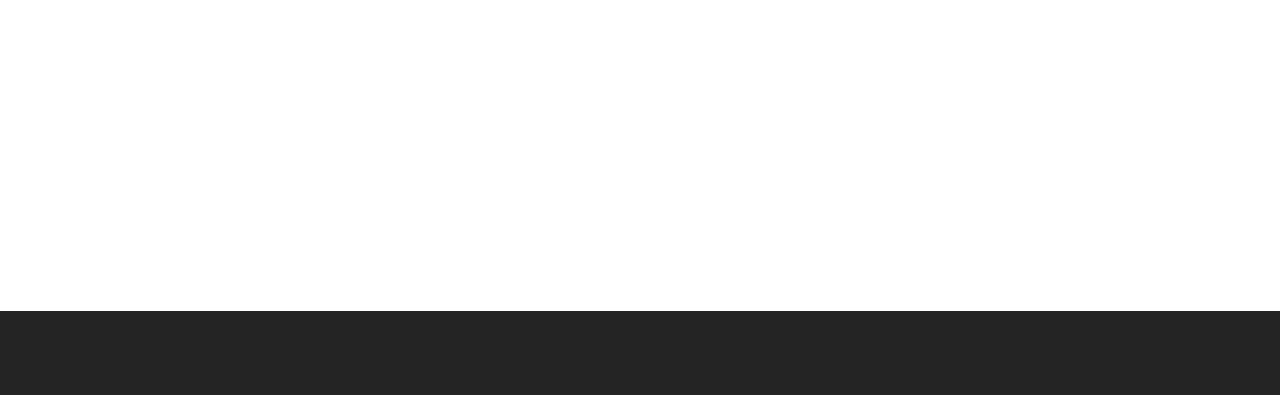
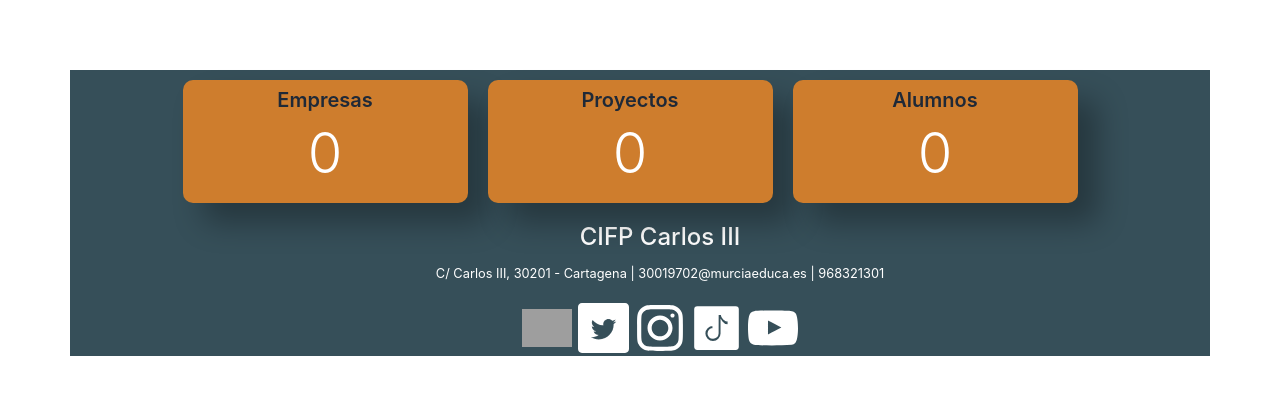
Before and after one commit to MkS2244/ReactMarcapersonalFP, a React (Vite) app: page / in a window 1280 px wide. Shown: the part 489-884 px from the top of the page. Before the commit the page ends 800 px from the top, so only its background shows below. Built offline with nearby package versions, Linux system fonts and the light colour scheme; grey boxes are pictures that could not be loaded.

Commit message:
Footer en el Home

```diff
--- a/src/App.css
+++ b/src/App.css
@@ -12,9 +12,6 @@
   transition: filter 300ms;
 }
 
-
-
-
 .card {
   padding: 2em;
 }
--- a/src/components/Footer/Footer.css
+++ b/src/components/Footer/Footer.css
@@ -0,0 +1,49 @@
+a , a:hover, a:active{
+    text-decoration: none;
+    color: white;
+}
+
+footer{
+    background-color: #364f59;
+    color: white;
+}
+
+ul li{
+    list-style-type: none;
+    display: inline;
+}
+
+.display-4 {
+    font-size: 3.5rem;
+    font-weight: 300;
+    line-height: 1.2;
+}
+
+.contenidoempresas{
+    color: white;
+    justify-content: space-between;
+    margin-bottom: 20px;
+}
+
+.titulo{
+    font-weight: 600;
+    color: rgb(31, 41, 55);
+}
+
+.contenido{
+    /* max-width: 300px; */
+    padding: 0.5rem;
+    background-color: #ce7d2d;
+    border-radius: 10px;
+    box-shadow:  20px 20px 30px rgba(0, 0, 0, .3);
+    display: inline-block;
+    justify-items: space-between;
+    width: 50%;
+    margin-top: 10px;
+    margin-right: 20px;
+}
+
+.logoF{
+    width: 5%;
+    padding: 0.2em;
+}
--- a/src/components/Footer/Footer.jsx
+++ b/src/components/Footer/Footer.jsx
@@ -1,9 +1,66 @@
+//----------------------
+// IMAGENES
+//----------------------
+import fb from '../../img/facebook-svgrepo-com.svg';
+import tw from '../../img/twitter-rounded-com.svg';
+import ig from '../../img/instagram-svgrepo-com.svg';
+import tk from '../../img/brand-tiktok-sq-svgrepo-com.svg';
+import yt from '../../img/youtube-168-svgrepo-com.svg';
+import './Footer.css';
 
 const Footer = () => {
 
     return (
         <footer>
-            <p>© 2021 - All rights reserved</p>
+            <div className="row">
+                <div className="col-12 contenidoempresas">
+                    <div className="col-md-3 contenido">
+                        <h5 className='titulo'>Empresas</h5>
+                        <h4 className='display-4'>0</h4>
+                    </div>
+                    <div className="col-md-3 contenido">
+                        <h5 className='titulo'>Proyectos</h5>
+                        <h4 className='display-4'>0</h4>
+                    </div>
+                    <div className="col-md-3 contenido">
+                        <h5 className='titulo'>Alumnos</h5>
+                        <h4 className='display-4'>0</h4>
+                    </div>
+                </div>
+                <div className="text-center">
+                    <ul>
+                        <li><a href="https://cifpcarlos3.es/es"><h4>CIFP Carlos III</h4></a></li>
+                        <li><small>C/ Carlos III, 30201 - Cartagena | 30019702@murciaeduca.es | 968321301</small></li>
+                    </ul>
+                    <ul>
+                        <li>
+                            <a href="https://www.facebook.com/cifpcarlos3" target='blank'>
+                                <img className='logoF' src={fb} alt="Logo Facebook" />
+                            </a>
+                        </li>
+                        <li>
+                            <a href="https://twitter.com/cifpcarlos3" target='blank' >
+                                <img className='logoF' src={tw} alt="Logo Twitter" />
+                            </a>
+                        </li>
+                        <li>
+                            <a href="https://www.instagram.com/cifpcarlos3" target='blank'>
+                                <img className='logoF' src={ig} alt="Logo Instagram" />
+                            </a>
+                        </li>
+                        <li>
+                            <a href="https://www.tiktok.com/@cifpcarlos3" target='blank'>
+                                <img className='logoF' src={tk} alt="Logo TikTok" />
+                            </a>
+                        </li>
+                        <li>
+                            <a href="https://www.youtube.com/c/cifpcarlosiiicartagena" target='blank'>
+                                <img className='logoF' src={yt} alt="Logo YouTube" />
+                            </a>
+                        </li>
+                    </ul>
+                </div>
+            </div>
         </footer>
     )
 }
--- /dev/null
+++ b/src/mocks/mock-idiomas.js
@@ -0,0 +1,4 @@
+const idioma = {
+
+
+}
--- a/src/pages/Home/Home.css
+++ b/src/pages/Home/Home.css
@@ -4,7 +4,12 @@
 
 }
 
-@media screen and (max-width: 768px) {
+.space {
+    /*
+        Para dejar espacio entre las imagenes y el footer
+        sin que descuadre la maquetacion de la cabecera y las imagenes
+    */
+    margin-bottom: 5rem;
+}
 
-
-}
+@media screen and (max-width: 768px) {}
--- a/src/pages/Home/Home.jsx
+++ b/src/pages/Home/Home.jsx
@@ -20,7 +20,7 @@ const Home = () => {
 
     return (
         <div className='row'>
-            <div className='col-12'>
+            <div className='col-12 space'>
                 <Link to="/empresa" >
                     <img src={empresas} className='imagenes col-12 col-sm-4 ' />
                 </Link>
@@ -31,7 +31,7 @@ const Home = () => {
                     <img src={centros} className='imagenes col-12 col-sm-4' />
                 </Link>
             </div>
-            {/* <Footer /> */}
+            <Footer />
         </div>
     )
 }
```
